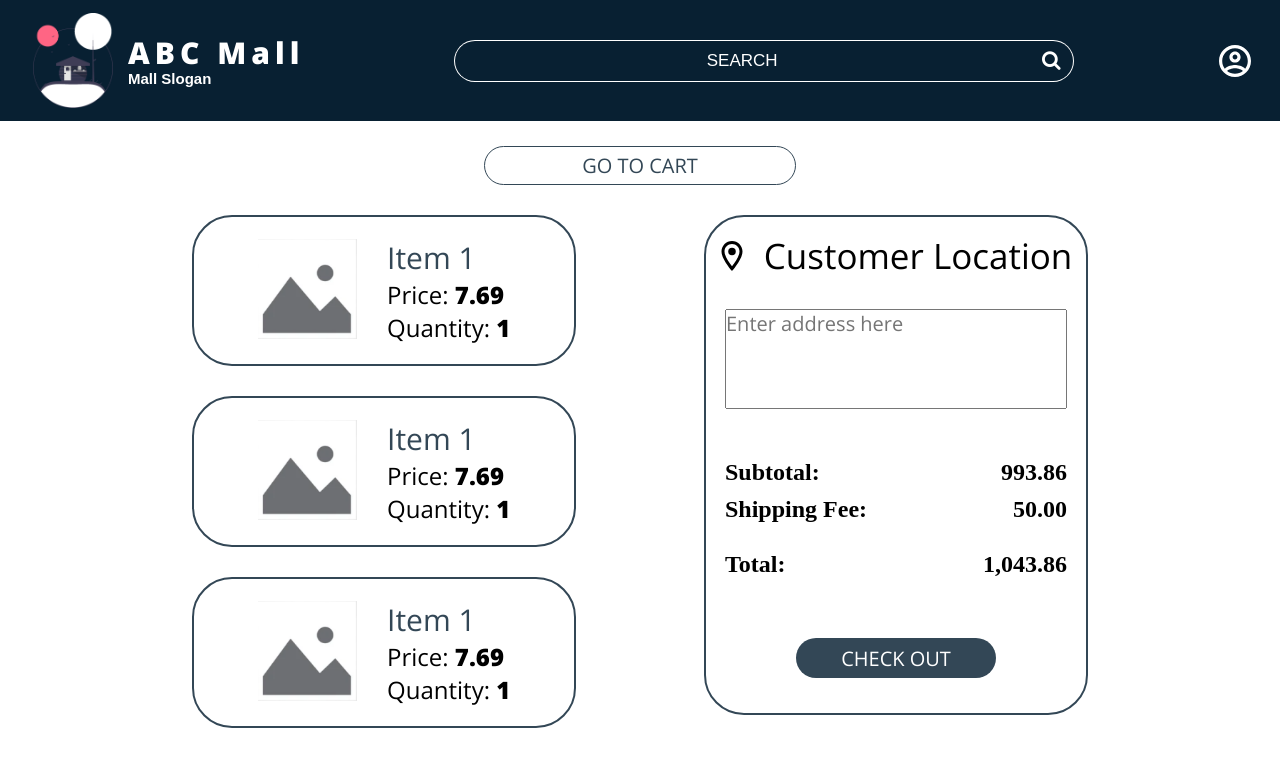
After one commit to Kkoli1/LambdaPHP_Project, a PHP site: page /checkout.php in a window 1280 px wide. The commit adds this page. Shown: the top 767 px of the page. Run offline with PHP 8.4, Linux system fonts and the light colour scheme.

Commit message:
New pages added: Cart and Checkout

```diff
--- a/Finals/add-business.php
+++ b/Finals/add-business.php
@@ -25,7 +25,7 @@
 
     <link rel="stylesheet" href="css/navigation-general.css">
     <link rel="stylesheet" href="css/style4.css">
-    <title>Manage Front Page</title>
+    <title>Add Business</title>
 </head>
 <body>
     <header class="main-screen-header">
--- a/Finals/add-event.php
+++ b/Finals/add-event.php
@@ -11,7 +11,7 @@
 
     <link rel="stylesheet" href="css/navigation-general.css">
     <link rel="stylesheet" href="css/style4.css">
-    <title>Update Cinema</title>
+    <title>Add Event</title>
 </head>
 <body>
     <header class="main-screen-header">
--- a/Finals/assoc-login.php
+++ b/Finals/assoc-login.php
@@ -19,7 +19,7 @@ include('dbconnect.php');
     <link href="https://cdn.jsdelivr.net/npm/bootstrap@5.1.3/dist/css/bootstrap.min.css" rel="stylesheet" integrity="sha384-1BmE4kWBq78iYhFldvKuhfTAU6auU8tT94WrHftjDbrCEXSU1oBoqyl2QvZ6jIW3" crossorigin="anonymous">
     <link rel="stylesheet" href="css/navigation-general.css">
     <link rel="stylesheet" href="css/style3.css">
-    <title>Admin Login</title>
+    <title>Associate Login</title>
 </head>
 <body>
     <header class="main-screen-header">
--- /dev/null
+++ b/Finals/checkout.php
@@ -0,0 +1,124 @@
+<!DOCTYPE html>
+<html lang="en">
+<head>
+    <meta charset="UTF-8">
+    <meta http-equiv="X-UA-Compatible" content="IE=edge">
+    <meta name="viewport" content="width=device-width, initial-scale=1.0">
+
+    <link rel="preconnect" href="https://fonts.googleapis.com">
+    <link rel="preconnect" href="https://fonts.gstatic.com" crossorigin>
+    <link href="https://fonts.googleapis.com/css2?family=Open+Sans:wght@300;800&display=swap" rel="stylesheet">
+
+    <link rel="stylesheet" href="https://cdnjs.cloudflare.com/ajax/libs/font-awesome/4.7.0/css/font-awesome.min.css">
+
+    <link rel="stylesheet" href="css/navigation-general.css">
+    <link rel="stylesheet" href="css/style4.css">
+    <title>Checkout</title>
+</head>
+<body>
+    <header class="main-screen-header">
+        <a href="mainscreen.php" class="logo-link">
+            <div class="logo-container">
+                <img src="DesignMaterials/Icons/undraw_cabin_hkfr.png" alt="Mall Logo Image" style="grid-column: 1/span 1; grid-row: 1/span 2;">
+                <h1 class="abc-mall"><b>ABC Mall</b></h1>
+                <h3 class="mall-slogan">Mall Slogan</h3>
+            </div>
+        </a>
+
+        <form action="" method="post">
+            <div class="search-container">
+                <input type="text" name="search-nav" id="search-nav" placeholder="SEARCH">
+                <button type="submit" id="search-nav-submit"><i class="fa fa-search"></i></button>
+            </div>
+        </form>
+
+        <a href="" id="profile-icon-nav">
+            <div class="profile-container">
+                <svg xmlns="http://www.w3.org/2000/svg" height="24px" viewBox="0 0 24 24" width="24px" fill="#FFFFFF"><path d="M0 0h24v24H0V0z" fill="none"/><path d="M12 2C6.48 2 2 6.48 2 12s4.48 10 10 10 10-4.48 10-10S17.52 2 12 2zM7.07 18.28c.43-.9 3.05-1.78 4.93-1.78s4.51.88 4.93 1.78C15.57 19.36 13.86 20 12 20s-3.57-.64-4.93-1.72zm11.29-1.45c-1.43-1.74-4.9-2.33-6.36-2.33s-4.93.59-6.36 2.33C4.62 15.49 4 13.82 4 12c0-4.41 3.59-8 8-8s8 3.59 8 8c0 1.82-.62 3.49-1.64 4.83zM12 6c-1.94 0-3.5 1.56-3.5 3.5S10.06 13 12 13s3.5-1.56 3.5-3.5S13.94 6 12 6zm0 5c-.83 0-1.5-.67-1.5-1.5S11.17 8 12 8s1.5.67 1.5 1.5S12.83 11 12 11z"/></svg>
+            </div>
+        </a>
+    </header>
+
+    <section class="grid-page-2">
+        <div class="left"></div>
+        <div class="center">
+            <div class="goto-cart-button">
+                <a href="cart.php">
+                    <div class="gotocart">
+                        GO TO CART
+                    </div>
+                </a>
+            </div>
+            <div class="center-2">
+                <div class="inner-left">
+                    <div class="checkout-item">
+                        <div class="item-img">
+                            <img src="DesignMaterials/Images/imageplaceholder.png" alt="">
+                        </div>
+                        <div class="item-info">
+                            <h2 id="item-name-checkout">Item 1</h2>
+                            <h2>Price: <b>7.69</b></h2>
+                            <h2>Quantity: <b>1</b></h2>
+                        </div>
+                    </div>
+
+                    <div class="checkout-item">
+                        <div class="item-img">
+                            <img src="DesignMaterials/Images/imageplaceholder.png" alt="">
+                        </div>
+                        <div class="item-info">
+                            <h2 id="item-name-checkout">Item 1</h2>
+                            <h2>Price: <b>7.69</b></h2>
+                            <h2>Quantity: <b>1</b></h2>
+                        </div>
+                    </div>
+
+                    <div class="checkout-item">
+                        <div class="item-img">
+                            <img src="DesignMaterials/Images/imageplaceholder.png" alt="">
+                        </div>
+                        <div class="item-info">
+                            <h2 id="item-name-checkout">Item 1</h2>
+                            <h2>Price: <b>7.69</b></h2>
+                            <h2>Quantity: <b>1</b></h2>
+                        </div>
+                    </div>
+                </div>
+
+                <div class="inner-right">
+                    <form action="" method="post" id="checkout-form-form">
+                        <div class="checkout-form">
+                            <div class="customer-location">
+                                <svg xmlns="http://www.w3.org/2000/svg" height="24px" viewBox="0 0 24 24" width="24px" fill="#000000"><path d="M0 0h24v24H0V0z" fill="none"/><path d="M12 2C8.13 2 5 5.13 5 9c0 5.25 7 13 7 13s7-7.75 7-13c0-3.87-3.13-7-7-7zM7 9c0-2.76 2.24-5 5-5s5 2.24 5 5c0 2.88-2.88 7.19-5 9.88C9.92 16.21 7 11.85 7 9z"/><circle cx="12" cy="9" r="2.5"/></svg>
+                                <h1>Customer Location</h1>
+                            </div>
+                            <div class="enter-address">
+                                <textarea name="enteraddress" id="enteraddress" placeholder="Enter address here" cols="30" rows="10" style="resize: none;"></textarea>
+                            </div>
+                            <div class="checkout-payout">
+                                <h1>Subtotal:</h1>
+                                <h1>993.86</h1>
+                            </div>
+                            <div class="checkout-payout">
+                                <h1>Shipping Fee:</h1>
+                                <h1>50.00</h1>
+                            </div>
+                            <br>
+                            <div class="checkout-payout">
+                                <h1>Total:</h1>
+                                <h1>1,043.86</h1>
+                            </div>
+                            <div class="checkout-submit">
+                                <input type="submit" value="CHECK OUT">
+                            </div>
+                        </div>
+                    </form>
+                </div>
+            </div>
+
+        </div>
+        <div class="right"></div>
+    </section>
+
+</body>
+</html>
--- a/Finals/css/navigation-general.css
+++ b/Finals/css/navigation-general.css
@@ -64,3 +64,55 @@ header{
     text-decoration: none;
     color: rgba(240, 165, 0,1);
 }
+
+.search-container {
+    display: flex;
+    justify-content: center;
+    align-items: center;
+
+}
+
+#search-nav{
+    background-color: transparent;
+    border: none;
+    border-top: 1px solid white;
+    border-left: 1px solid white;
+    border-bottom: 1px solid white;
+    color: white;
+    text-align: center;
+    border-top-left-radius: 25px;
+    border-bottom-left-radius: 25px;
+    width: 45vw;
+}
+
+
+#search-nav::placeholder{
+    color: white;
+}
+
+#search-nav-submit{
+    margin-top: unset;
+    border-radius: unset;
+    border: none;
+    cursor: pointer;
+    height: 42px;
+    width: 44px;
+    color: white;
+    background-color: transparent;
+    font-size: 20px;
+
+    border-top: 1px solid white;
+    border-right: 1px solid white;
+    border-bottom: 1px solid white;
+
+    border-top-right-radius: 25px;
+    border-bottom-right-radius: 25px;
+}
+
+.profile-container {
+    transform: scale(1.6);
+    display: flex;
+    justify-content: center;
+    align-items: center;
+    margin-right: 30px;
+}
--- a/Finals/css/style4.css
+++ b/Finals/css/style4.css
@@ -706,6 +706,243 @@ input[type=date]{
     grid-column: 3 / span 2;
 }
 
-.tile{
+.button-container-cart{
+    width: 100%;
+    display: flex;
+    align-items: center;
+    justify-content: center;
+    gap: 20px;
+    font-family: 'Open Sans', sans-serif;
+    margin-top: 20px;
+}
+
+.button-container-cart a{
+    text-decoration: none;
+}
+
+.cart-button{
+    width: 250px;
+    height: 44px;
+    display: flex;
+    justify-content: center;
+    align-items: center;
+    border-radius: 30px;
+}
+
+.cart-button h4{
+    font-weight: 300;
+}
+
+#orders-cart-button{
+    outline: 1px solid rgb(51, 71, 86);
+    color: rgb(51, 71, 86);
+}
+
+#checkout-cart-button{
+    background-color: rgb(51, 71, 86);
+    height: 44px;
+    width: 250px;
+    font-size: 18px;
+    color: white;
+    margin-top: unset;
+    font-weight: 300;
+    cursor: pointer;
+}
+
+.cart-item{
+    border: 2px solid rgb(51, 71, 86);
+    border-radius: 40px;
+    display: flex;
+    margin-top: 40px;
+    width: 850px;
+    justify-content: space-around;
+    align-items: center;
+    padding: 20px;
+}
+
+.cart-item > *{
+    display: flex;
+    align-items: center;
+    justify-content: center;
+    font-family: 'Open Sans', sans-serif;
+}
+
+.checkbox-container input{
+    width: 40px;
+    height: 40px;
+}
+
+.item-img img{
+    height: 100px;
+}
+
+.item-name h3{
+    font-weight: 300;
+    font-size: 30px;
+}
+
+.price-quantity{
+    flex-direction: column;
+}
+
+.price-quantity h4{
+    font-weight: 300;
+    font-size: larger;
+}
+
+.quantity{
+    display: flex;
+    justify-content: center;
+    align-items: center;
+    margin-top: 10px;
+}
+
+.quantity input{
+    width: 100px;
+    height: 30px;
+    margin-left: 10px;
+}
+
+
+.center-2 {
+    width: 100%;
+    display: grid;
+    grid-template-columns: 50% 50%;
+    margin-top: 30px;
+}
+
+.center-2 > *{
+    width: 100%;
+}
+
+.goto-cart-button{
+    display: flex;
+    justify-content: center;
+    align-items: center;
+    padding: 5px;
+    border: 1px solid rgb(51, 71, 86);
+    border-radius: 30px;
+}
+
+.goto-cart-button a{
+    text-decoration: none;
+}
+
+.gotocart{
+    display: flex;
+    justify-content: center;
+    align-items: center;
+    font-size: 20px;
+    width: 300px;
+    color: #334756;
+    font-family: 'Open Sans', sans-serif;
 
 }
+.inner-left{
+    display: flex;
+    justify-content: center;
+    align-items: center;
+    flex-direction: column;
+}
+
+.checkout-item{
+    display: flex;
+    justify-content: center;
+    align-items: center;
+    width: 75%;
+    padding-top: 20px;
+    padding-bottom: 20px;
+    gap: 30px;
+
+    border: 2px solid rgb(51, 71, 86);
+    border-radius: 40px;
+
+    margin-bottom: 30px;
+}
+
+.item-info{
+    font-family: 'Open Sans', sans-serif;
+}
+
+.item-info h2{
+    font-weight: 300;
+}
+
+#item-name-checkout{
+    color: rgb(51, 71, 86);
+    font-weight: unset;
+    font-size: 30px;
+}
+
+.inner-right{
+    display: flex;
+    justify-content: center;
+}
+
+#checkout-form-form{
+    width: 100%;
+    display: flex;
+    justify-content: center;
+}
+
+.checkout-form{
+    display: flex;
+    align-items: center;
+    flex-direction: column;
+    width: 75%;
+    height: 500px;
+    border: 2px solid rgb(51, 71, 86);
+    border-radius: 40px;
+}
+
+
+.customer-location{
+    display: flex;
+    justify-content: center;
+    align-items: center;
+    margin-top: 15px;
+}
+
+.customer-location svg{
+    transform: scale(1.5);
+}
+
+.customer-location h1{
+    font-family: 'Open Sans', sans-serif;
+    font-weight: 300;
+    font-size: 35px;
+    margin-left: 20px;
+}
+
+.enter-address{
+    display: flex;
+    justify-content: center;
+    align-items: center;
+    width: 100%;
+    margin-top: 30px;
+    margin-bottom: 40px;
+}
+
+#enteraddress{
+    height: 100px;
+    width: 90%;
+    font-size: 20px;
+    font-family: 'Open Sans', sans-serif;
+}
+
+.checkout-payout{
+    display: flex;
+    justify-content: space-between;
+    width: 90%;
+    margin-top: 10px;
+}
+
+.checkout-submit{
+    margin-top: 50px;
+}
+
+.checkout-submit input{
+    font-family: 'Open Sans', sans-serif;
+    width: 200px;
+    font-size: 20px;
+}
--- a/Finals/customer-login.php
+++ b/Finals/customer-login.php
@@ -13,7 +13,7 @@
     <link href="https://cdn.jsdelivr.net/npm/bootstrap@5.1.3/dist/css/bootstrap.min.css" rel="stylesheet" integrity="sha384-1BmE4kWBq78iYhFldvKuhfTAU6auU8tT94WrHftjDbrCEXSU1oBoqyl2QvZ6jIW3" crossorigin="anonymous">
     <link rel="stylesheet" href="css/navigation-general.css">
     <link rel="stylesheet" href="css/style3.css">
-    <title>Admin Login</title>
+    <title>Customer Login</title>
 </head>
 <body>
     <header class="main-screen-header">
--- a/Finals/explore-list.php
+++ b/Finals/explore-list.php
@@ -15,7 +15,7 @@
 
     <link rel="stylesheet" href="css/navigation-general.css">
     <link rel="stylesheet" href="css/style4.css">
-    <title>Update Cinema</title>
+    <title>Explore</title>
 </head>
 <body>
     <header class="main-screen-header">
--- a/Finals/explore-tile.php
+++ b/Finals/explore-tile.php
@@ -15,7 +15,7 @@
 
     <link rel="stylesheet" href="css/navigation-general.css">
     <link rel="stylesheet" href="css/style4.css">
-    <title>Update Cinema</title>
+    <title>Explore</title>
 </head>
 <body>
     <header class="main-screen-header">
--- a/Finals/manage-items.php
+++ b/Finals/manage-items.php
@@ -11,7 +11,7 @@
 
     <link rel="stylesheet" href="css/navigation-general.css">
     <link rel="stylesheet" href="css/style4.css">
-    <title>Update Cinema</title>
+    <title>Manage Items</title>
 </head>
 <body>
     <header class="main-screen-header">
--- a/Finals/manage-online-store.php
+++ b/Finals/manage-online-store.php
@@ -11,7 +11,7 @@
 
     <link rel="stylesheet" href="css/navigation-general.css">
     <link rel="stylesheet" href="css/style4.css">
-    <title>Update Cinema</title>
+    <title>Manage Online Store</title>
 </head>
 <body>
     <header class="main-screen-header">
```
Also changed, not shown: Finals/cart.php (added, +132 -0 lines), Finals/DesignMaterials/Icons/account_circle_white_24dp.svg (added), Finals/DesignMaterials/Icons/location_on_black_24dp.svg (added), Finals/DesignMaterials/Icons/search_white_24dp.svg (added), Finals/DesignMaterials/Images/imageplaceholder.png (added).
